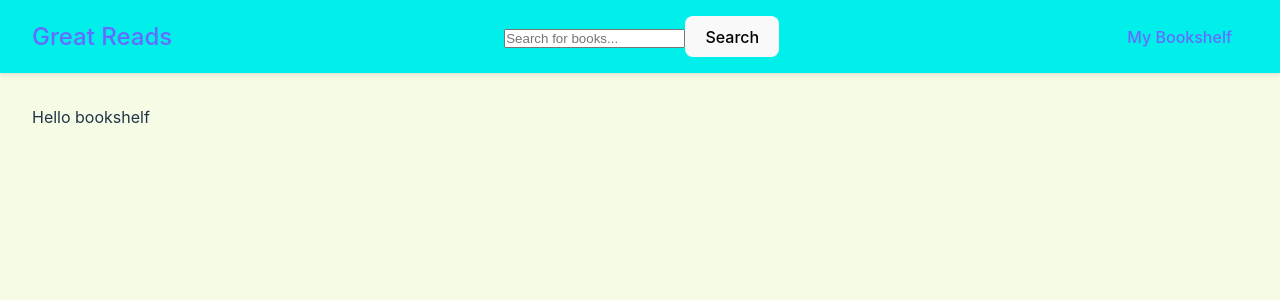
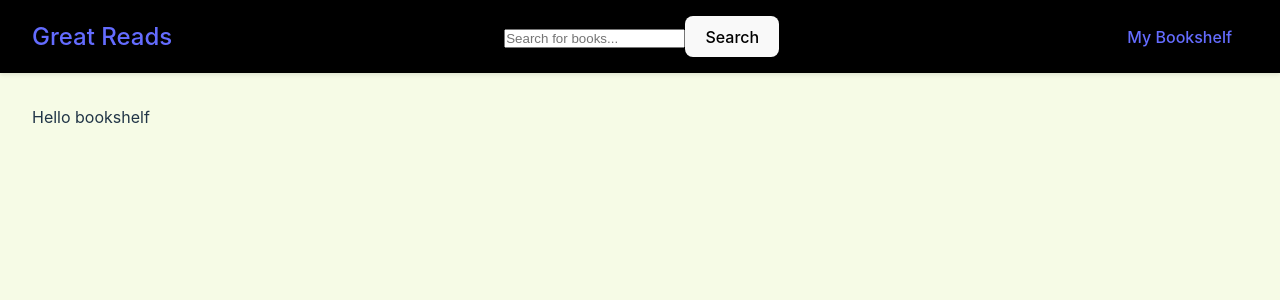
Before and after one commit to CamdenKitowski/great_reads, a React (Vite) app in the folder frontend/: page /bookshelf in a window 1280 px wide. Shown: the top 300 px of the page. Built offline with nearby package versions, Linux system fonts and the light colour scheme.

Commit message:
make env and supabase

```diff
--- a/frontend/package.json
+++ b/frontend/package.json
@@ -10,6 +10,7 @@
     "preview": "vite preview"
   },
   "dependencies": {
+    "@supabase/supabase-js": "^2.49.8",
     "react": "^19.1.0",
     "react-dom": "^19.1.0",
     "react-router-dom": "^7.6.1"
--- a/frontend/src/css/NavBar.css
+++ b/frontend/src/css/NavBar.css
@@ -1,5 +1,5 @@
 .navbar {
-  background-color: #00efeb;
+  background-color: #000000;
   padding: 1rem 2rem;
   display: flex;
   justify-content: space-between;
```
Also changed, not shown: 2 other files (tests, documents, lock files or other folders).
